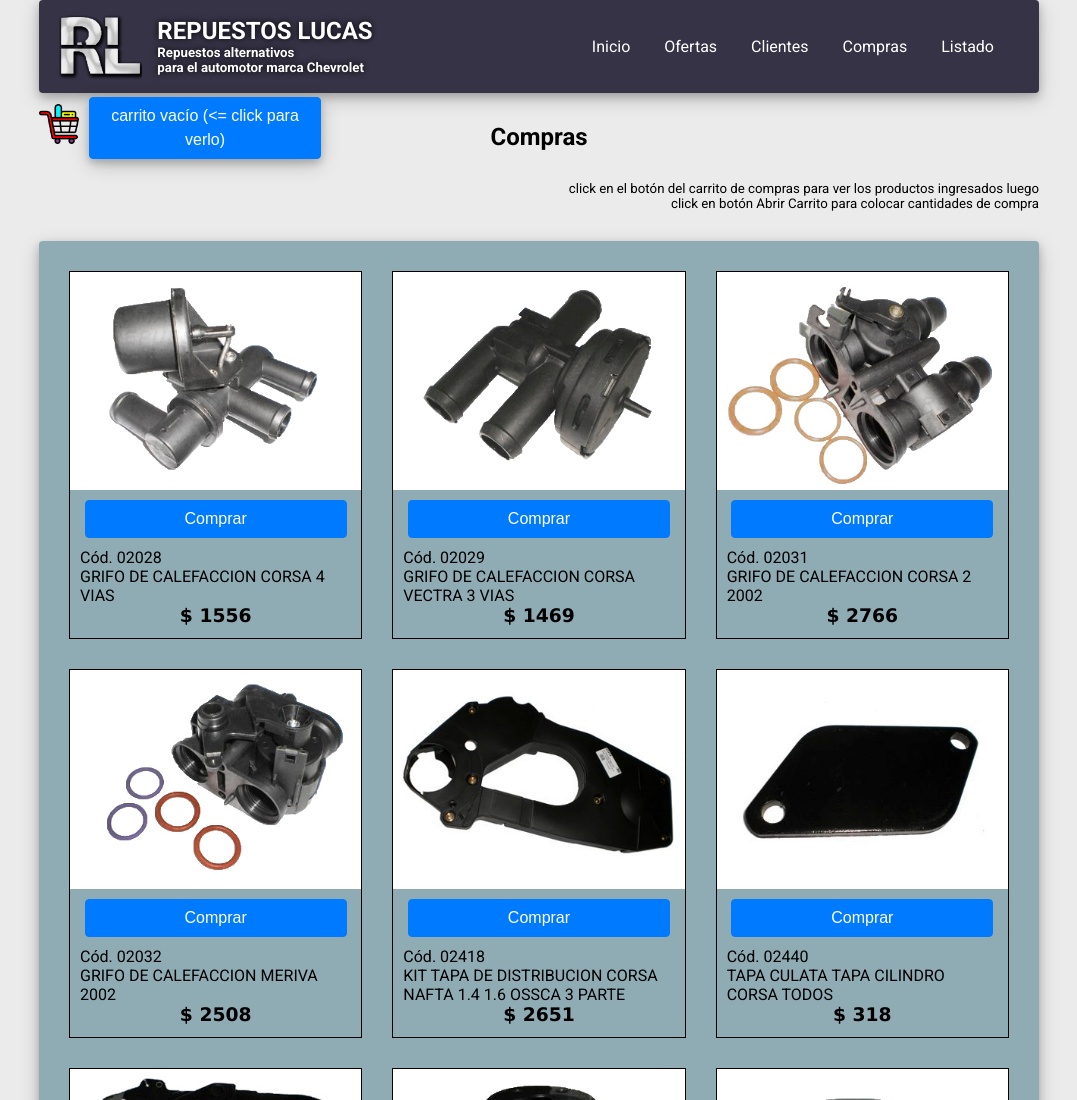
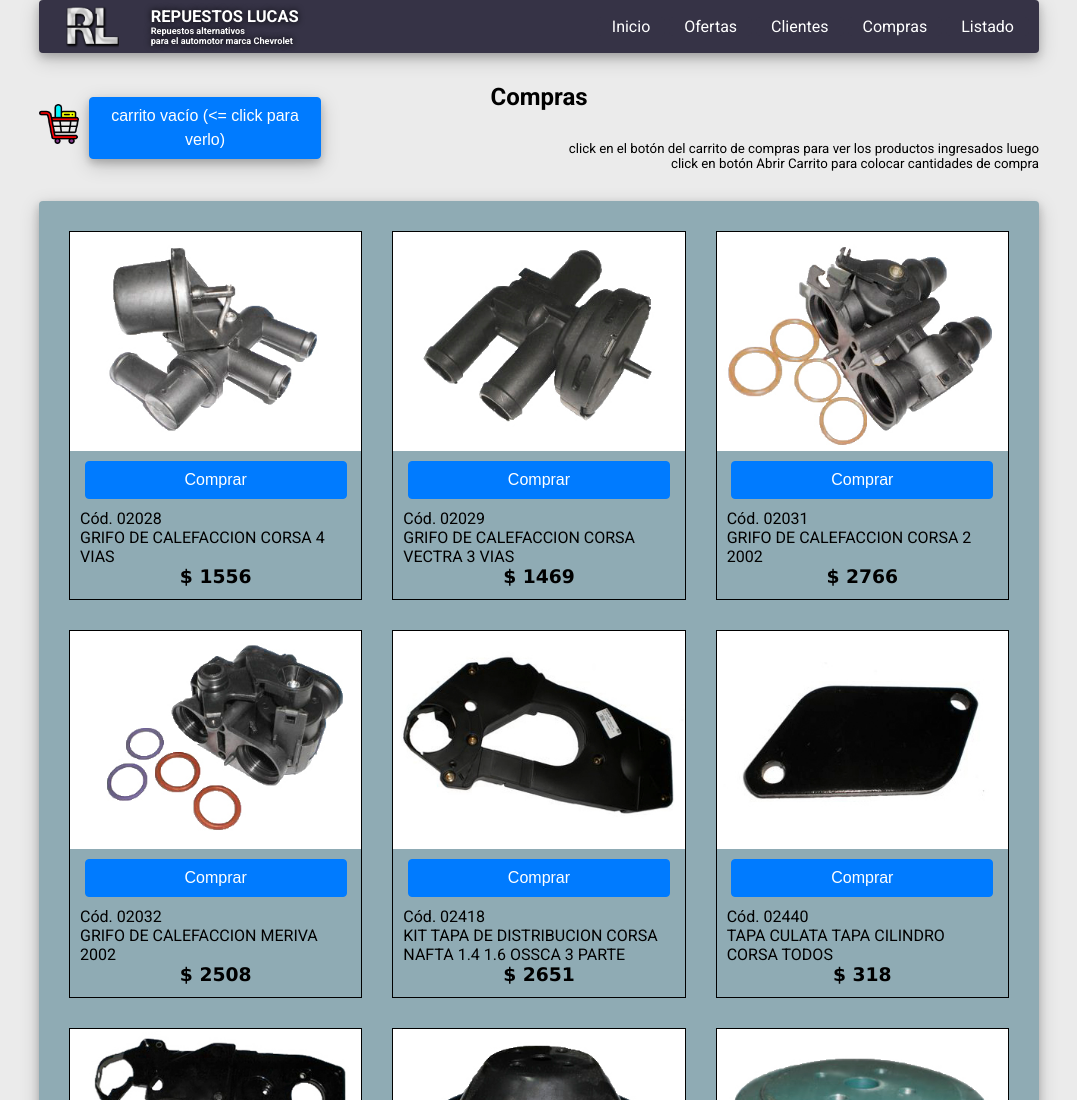
Before and after one commit to Lucas-Zam/proyecto-RL, a website: page 7-Compras.html in a window 1280 px wide. Shown: the top 1100 px of the page, without its empty margins (101-1178 px from the left). Drawn offline with Linux system fonts and the light colour scheme.

Commit message:
Modif 26/07/21

```diff
--- a/scss/_cabecera.scss
+++ b/scss/_cabecera.scss
@@ -77,6 +77,7 @@
 	0%	{transform: rotate(0deg);}
 	100%{transform: rotate(180deg);}
 }
+
 
 @media screen and (max-width: 992px) {
 /*se hace si tiene 992px o menos*/
@@ -192,3 +193,23 @@
 		// height: 55vh;
 	// }
 }
+
+//-------------------------------------------------------------
+@media screen and (orientation: landscape) {
+	.header {
+		padding: 0;
+	}
+	.header .logo-RL {// grid-column: 1 / 2;
+		img{
+			width: 50%;
+			min-width: 2.5rem;
+		}
+	}
+	.header .texto-RL {// grid-column: 2 / 3;
+		font-size: 11px;
+	}
+	.checkbtn {
+		top: 0.5rem;
+		height: 10%;
+	}
+}
--- a/scss/estilosRL-compras.scss
+++ b/scss/estilosRL-compras.scss
@@ -303,6 +303,7 @@ button {
 		margin-left: 50%;
 	}
 }
+
 //-------------------------------------------------------------
 @media screen and (max-width: 768px) {
 	/*se hace si tiene 768px o menos*/
@@ -378,7 +379,6 @@ button {
 	.tituloPrincipal {
 		margin-top: 10px;
 		margin-bottom: 10px;
-		margin-left: 290px;
 	}
 	.contenido{
 	// display: grid; grid-template-columns: 1fr 1fr 1fr; grid-template-rows: auto;
```
Also changed, not shown: css/estilosRL-clientes.css, css/estilosRL-compras.css, css/estilosRL-index.css, css/estilosRL-listado.css, css/estilosRL-ofertas-bootstrap.css (deleted), css/estilosRL-ofertas.css, css/estilosRL-procesocompra.css, 7 other files.
